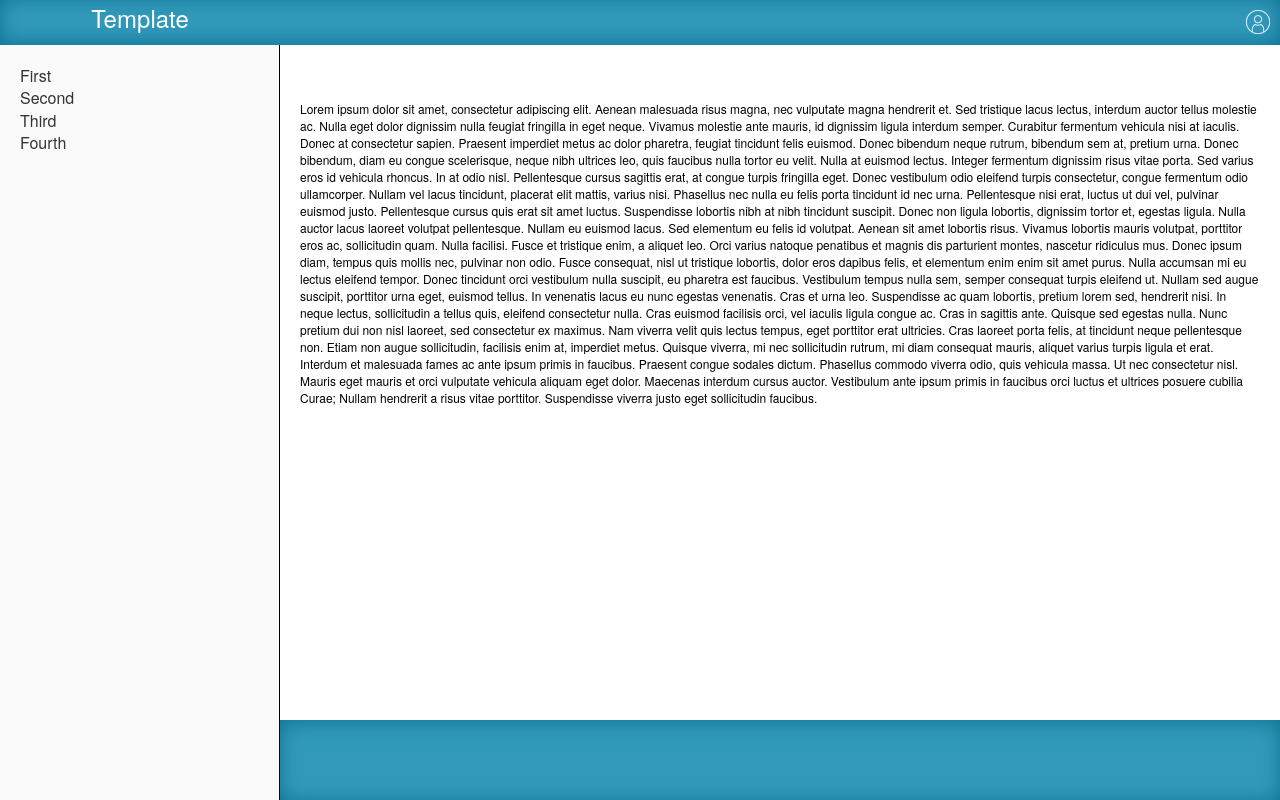
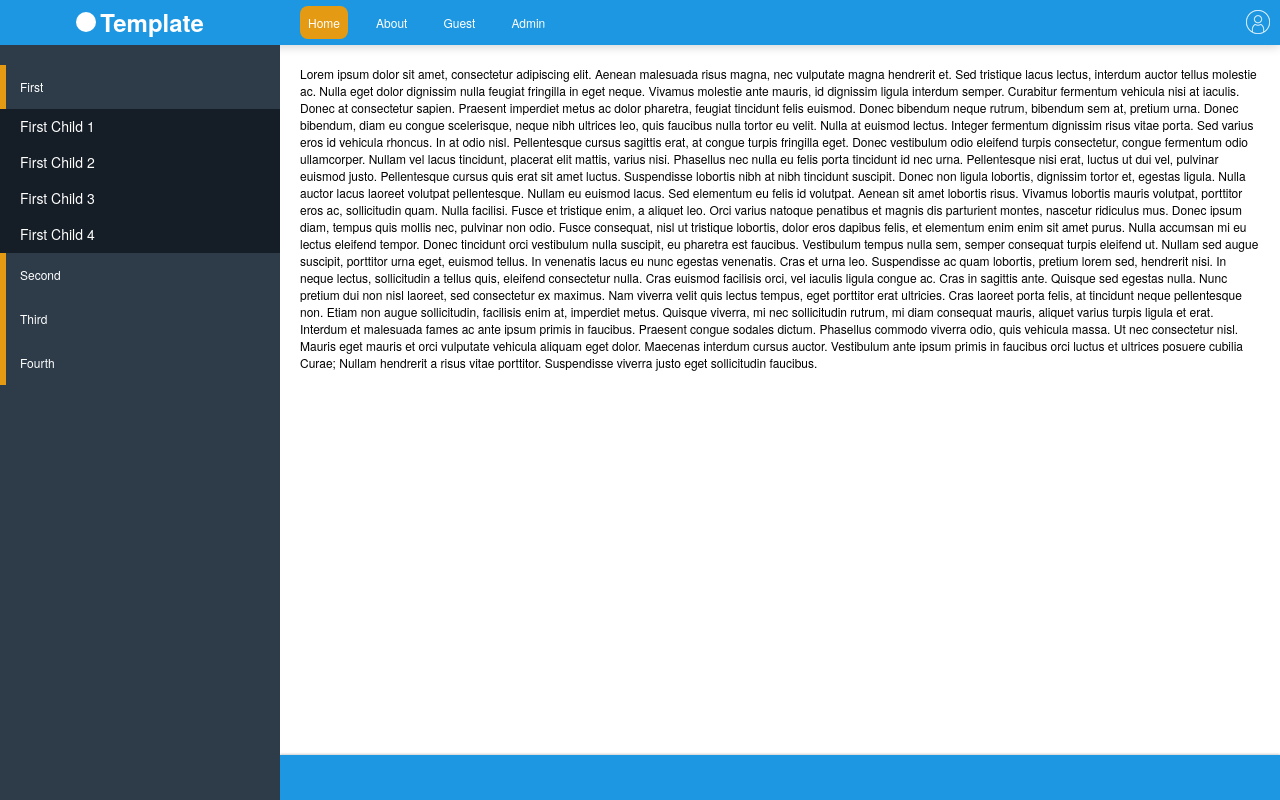
Before and after one commit to choijaewoong/template, a plain HTML site: page views/index.html in a window 1280 px wide. Drawn offline with Linux system fonts and the light colour scheme.

Commit message:
side nav 기능 및 디자인 구현

```diff
--- a/assets/css/_header.css
+++ b/assets/css/_header.css
@@ -0,0 +1,124 @@
+.header {
+    position: fixed;
+    top:0;
+    left:0;
+    right:0;
+    height: 45px;
+    background-color: #1d97e2;
+    /* -moz-box-shadow:    inset 0 -1px 10px #0d7291;
+    -webkit-box-shadow: inset 0 -1px 10px #0d7291;
+    box-shadow:         inset 0 -1px 10px #0d7291; */
+    -moz-box-shadow:    0 1px 10px rgba(0, 0, 0, .2);
+    -webkit-box-shadow: 0 1px 10px rgba(0, 0, 0, .2);
+    box-shadow:         0 1px 10px rgba(0, 0, 0, .2);
+
+}
+.header-tit {
+    float: left;
+    width: 280px;
+    height: 45px;
+    margin-right: 10px;
+    font-size: 24px;
+    font-weight: bold;
+    line-height: 45px;
+    color: #fff ;
+    text-align: center;
+    /* -webkit-transition: all .1s ease-in;
+    transition: all .1s ease-in; */
+}
+.header-tit:before {
+    display: inline-block;
+    width: 20px;
+    height: 20px;
+    margin-right: 4px;
+    background-color: #fff ;
+    border-radius: 10px;
+    content: '';
+}
+
+.header-menu {
+    height : 45px;
+}
+.header-menu .menu-item {
+    float: left;
+}
+.header-menu .menu-link {
+    display: inline-block;
+    padding: 8px;
+    margin: 6px 10px;
+    color: #fff;
+}
+.header-menu .menu-link.on,
+.header-menu .menu-link:hover {
+    background-color: #E59A13;
+    border-radius: 8px;
+}
+
+.header-info {
+    position: absolute;
+    top: 0;
+    bottom: 0;
+    right: 0;
+    width: 280px;
+}
+
+
+/* LNB */
+.lnb {
+    position: fixed;
+    top: 45px;
+    bottom: 0;
+    left: 0;
+    width: 280px;
+    padding: 20px 0;
+    background-color: #2e3c49;
+    -webkit-transition: left .3s ease-in, opacity .3s ease-in;
+    transition: left .3s ease-in, opacity .3s ease-in;
+}
+
+.lnb-menu .menu-link {
+    display: block;
+    position: relative;
+    padding: 0 20px;
+    line-height: 44px;
+    color: #fff;
+}
+.lnb-menu .menu-link:before {
+    position: absolute;
+    top: 0;
+    bottom: 0;
+    left: 0;
+    width: 6px;
+    background-color: #E59A13;
+    content: '';
+}
+.lnb-menu .menu-link:hover:before {
+    width: 100%;
+    z-index: -1;
+    -webkit-transition: width .3s ease-in;
+    transition: width .3s ease-in;
+}
+
+.lnb-menu-sub {
+    background-color: #151d26;
+}
+.lnb-menu-sub .menu-link-sub {
+    display: block;
+    padding: 0 20px;
+    line-height: 36px;
+    color: #fff;
+}
+
+.btn-menu-lnb {
+    position: absolute;
+    top: 10px;
+    left: 10px;
+    font-size: 0;
+}
+
+.btn-user-lnb {
+    position: absolute;
+    top: 10px;
+    right: 10px;
+    font-size: 0;
+}
--- a/assets/css/_module/_link.css
+++ b/assets/css/_module/_link.css
@@ -1,26 +1,24 @@
-.link {
+.link .txt-link{
     display: inline-block;
     position: relative;
     text-decoration: none;
-    font-size: 16px;
-    line-height: 1.4em;
-    color: #333;
+    font-size: 14px;
+    line-height: 20px;
 }
-.link:hover {
-    color: #0d7291;
-}
-.link:after {
+.link .txt-link:after {
     position: absolute;
     bottom: 0;
     left: 50%;
     width: 0;
     height: 1px;
-    background-color: #0d7291;;
+    background-color: #E59A13;
     transition: all .2s linear;
     content:'';
 }
-
-.link:hover:after {
+.link:hover .txt-link{
+    color: #E59A13;
+}
+.link:hover .txt-link:after {
     left: 0;
     right: 0;
     width: 100%;
--- a/assets/css/_responsive.css
+++ b/assets/css/_responsive.css
@@ -1,28 +1,30 @@
 @media only screen and (max-width : 1080px) {
 
+    .header {
+        height: 90px;
+    }
     .header-tit {
         width: 100%;
+        padding: 0 44px;
     }
     .lnb {
+        top: 90px;
+        left: -280px;
         opacity: 0;
-        left: -280px;
     }
     .lnb.on {
         opacity: 1;
         left: 0;
+    }
+    .container {
+        margin-top: -45px;
+        padding-top: 135px;
     }
     .contents {
         margin-left: 0;
     }
     .footer {
         margin-left: 0;
-    }
-    .btn-lnb-wrap {
-        opacity: 1;
-        visibility: visible;
-        -ms-transform: rotate(0);
-        -webkit-transform: rotate(0);
-        transform: rotate(0);
     }
 
     .btn-menu {
@@ -35,4 +37,9 @@
     .btn-menu:after {
         top: 20px;
     }
+
+    .header-menu {
+        width: 100%;
+        overflow: hidden;
+    }
 }
--- a/assets/css/layout.css
+++ b/assets/css/layout.css
@@ -1,81 +1,9 @@
-
-.header {
-    position: fixed;
-    top:0;
-    left:0;
-    right:0;
-    height: 45px;
-    background-color: #3299BB;
-    -moz-box-shadow:    inset 0 -2px 20px #0d7291;
-    -webkit-box-shadow: inset 0 -2px 20px #0d7291;
-    box-shadow:         inset 0 -2px 20px #0d7291;
-
-}
-.header-tit {
-    /* float: left; */
-    width: 280px;
-    height: 45px;
-    font-size: 24px;
-    color: #fff;
-    text-align: center;
-    /* -webkit-transition: all .1s ease-in;
-    transition: all .1s ease-in; */
-}
-
-.header-info {
-    position: absolute;
-    top: 0;
-    bottom: 0;
-    right: 0;
-    width: 280px;
-}
-
-.lnb {
-    position: fixed;
-    top: 45px;
-    bottom: 0;
-    left: 0;
-    width: 280px;
-    padding: 20px;
-    background-color: #fafafa;
-    border-right: 1px solid #000;
-    -webkit-transition: left .3s ease-in, opacity .3s ease-in;
-    transition: left .3s ease-in, opacity .3s ease-in;
-}
-
-.btn-menu-lnb {
-    position: absolute;
-    top: 10px;
-    left: 10px;
-    font-size: 0;
-}
-
-.btn-lnb-wrap {
-    position: absolute;
-    top: 20px;
-    left: 20px;
-    overflow: hidden;
-    opacity: 0;
-    text-align: center;
-    visibility: hidden;
-    -ms-transform: rotate(90deg);
-    -webkit-transform: rotate(90deg);
-    transform: rotate(90deg);
-    -webkit-transition: all .4s linear;
-    transition: all .4s linear;
-}
-.btn-user-lnb {
-    position: absolute;
-    top: 10px;
-    right: 10px;
-    font-size: 0;
-}
 
 
 .container {
     min-height:100%;
-    margin-top: -80px;
-    padding-top: 160px;
+    margin-top: -45px;
+    padding-top: 90px;
 }
 
 .contents {
@@ -87,11 +15,14 @@
 
 .footer {
     margin-left: 280px;
-    height: 80px;
-    background-color: #3299BB;
-    -moz-box-shadow:    inset 0 2px 20px #0d7291;
-    -webkit-box-shadow: inset 0 2px 20px #0d7291;
-    box-shadow:         inset 0 2px 20px #0d7291;
+    height: 45px;
+    background-color: #1d97e2;
+    /* -moz-box-shadow:    inset 0 1px 10px #0d7291;
+    -webkit-box-shadow: inset 0 1px 10px #0d7291;
+    box-shadow:         inset 0 1px 10px #0d7291; */
+    -moz-box-shadow:    0 -1px 2px rgba(0, 0, 0, .2);
+    -webkit-box-shadow: 0 -1px 2px rgba(0, 0, 0, .2);
+    box-shadow:         0 -1px 2px rgba(0, 0, 0, .2);
     -webkit-transition: all .4s ease-in;
     transition: all .4s ease-in;
 }
--- a/views/index.html
+++ b/views/index.html
@@ -10,22 +10,27 @@
 <body>
     <div class="header">
         <h1 class="header-tit">Template</h1>
-        <!-- <ul class="header-menu">
-            <li class="menu-item">Home</li>
-            <li class="menu-item">About</li>
-            <li class="menu-item">Guest</li>
-            <li class="menu-item">Admin</li>
-        </ul> -->
-
-        <div class="header-info">
-
-        </div>
+        <!-- <div class="header-info"></div> -->
+        <ul class="header-menu">
+            <li class="menu-item"><a href="#" class="menu-link on">Home</a></li>
+            <li class="menu-item"><a href="#" class="menu-link">About</a></li>
+            <li class="menu-item"><a href="#" class="menu-link">Guest</a></li>
+            <li class="menu-item"><a href="#" class="menu-link">Admin</a></li>
+        </ul>
         <div class="lnb">
             <ul class="lnb-menu">
-                <li class="menu-item"><a href="#" class="link">First</a></li>
-                <li class="menu-item"><a href="#" class="link">Second</a></li>
-                <li class="menu-item"><a href="#" class="link">Third</a></li>
-                <li class="menu-item"><a href="#" class="link">Fourth</a></li>
+                <li class="menu-item">
+                    <a href="#" class="menu-link">First</a>
+                    <ul class="lnb-menu-sub">
+                        <li><a href="#" class="menu-link-sub link"><span class="txt-link">First Child 1</span></a></li>
+                        <li><a href="#" class="menu-link-sub link"><span class="txt-link">First Child 2</span></a></li>
+                        <li><a href="#" class="menu-link-sub link"><span class="txt-link">First Child 3</span></a></li>
+                        <li><a href="#" class="menu-link-sub link"><span class="txt-link">First Child 4</span></a></li>
+                    </ul>
+                </li>
+                <li class="menu-item"><a href="#" class="menu-link">Second</a></li>
+                <li class="menu-item"><a href="#" class="menu-link">Third</a></li>
+                <li class="menu-item"><a href="#" class="menu-link">Fourth</a></li>
             </ul>
         </div>
         <div class="btn-menu-lnb">
```
